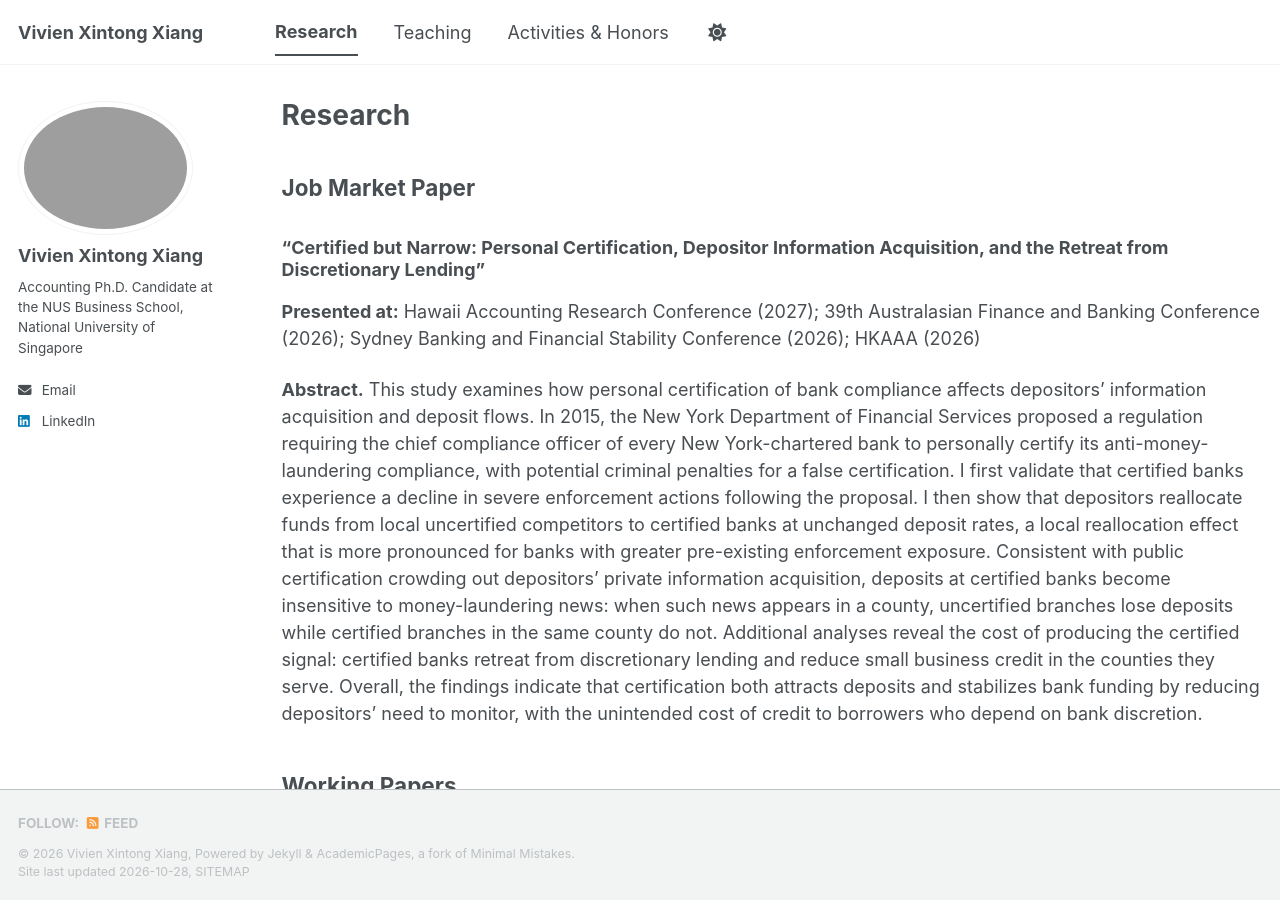
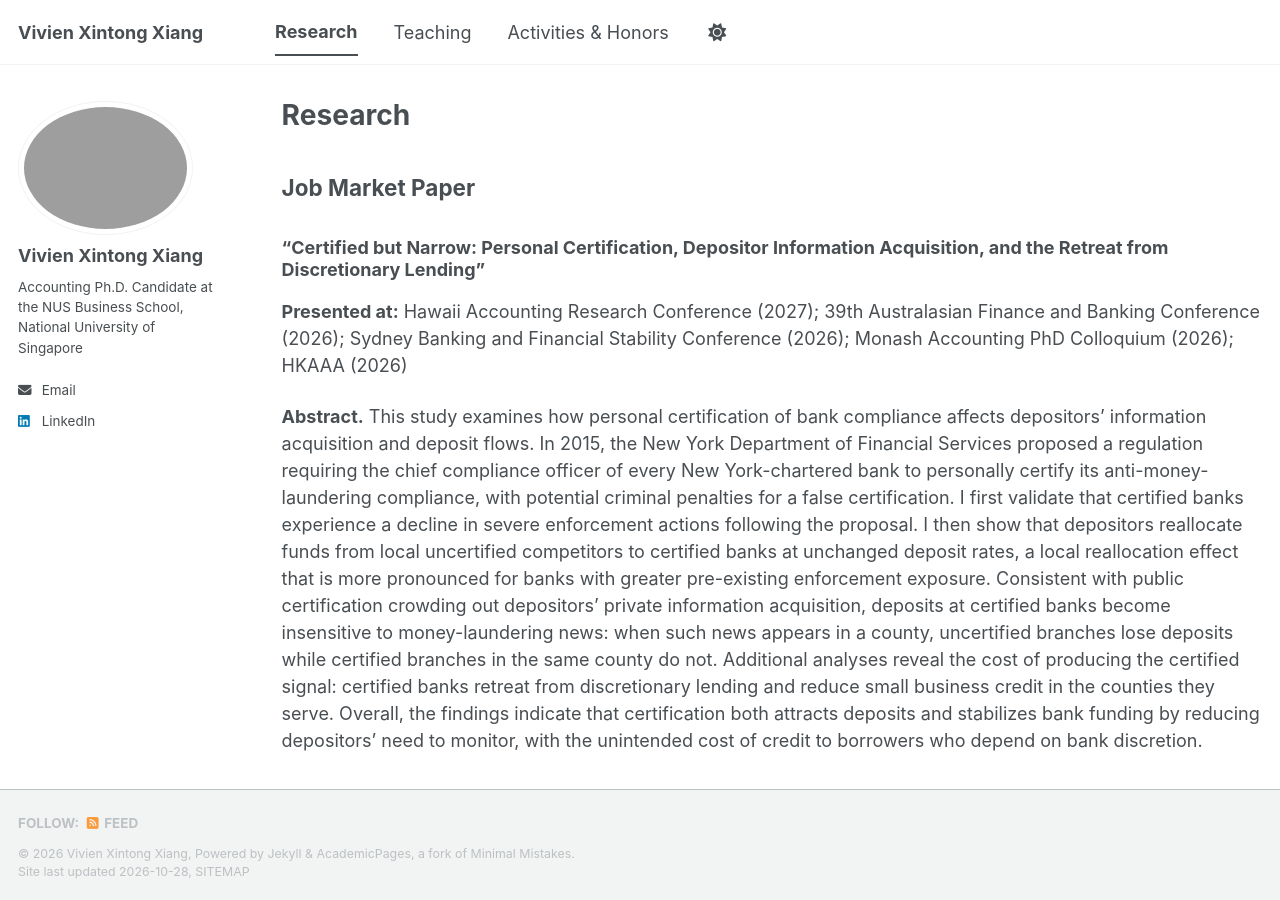
Before and after one commit to vivienxintongxiang/vivienxintongxiang.github.io, a Jekyll site: the page built from _pages/research.md, in a window 1280 px wide and 900 px high. Built offline with Jekyll 4.4.1, drawn with Linux system fonts in a browser that asks for light colours; a style sheet for code colours, icons or effects is not loaded.

Commit message:
Update research.md

```diff
--- a/_pages/research.md
+++ b/_pages/research.md
@@ -9,7 +9,7 @@ author_profile: true
 
 ### “Certified but Narrow: Personal Certification, Depositor Information Acquisition, and the Retreat from Discretionary Lending”
 
-**Presented at:** Hawaii Accounting Research Conference (2027); 39th Australasian Finance and Banking Conference (2026); Sydney Banking and Financial Stability Conference (2026); HKAAA (2026)
+**Presented at:** Hawaii Accounting Research Conference (2027); 39th Australasian Finance and Banking Conference (2026); Sydney Banking and Financial Stability Conference (2026); Monash Accounting PhD Colloquium (2026); HKAAA (2026)
 
 **Abstract.** This study examines how personal certification of bank compliance affects depositors' information acquisition and deposit flows. In 2015, the New York Department of Financial Services proposed a regulation requiring the chief compliance officer of every New York-chartered bank to personally certify its anti-money-laundering compliance, with potential criminal penalties for a false certification. I first validate that certified banks experience a decline in severe enforcement actions following the proposal. I then show that depositors reallocate funds from local uncertified competitors to certified banks at unchanged deposit rates, a local reallocation effect that is more pronounced for banks with greater pre-existing enforcement exposure. Consistent with public certification crowding out depositors' private information acquisition, deposits at certified banks become insensitive to money-laundering news: when such news appears in a county, uncertified branches lose deposits while certified branches in the same county do not. Additional analyses reveal the cost of producing the certified signal: certified banks retreat from discretionary lending and reduce small business credit in the counties they serve. Overall, the findings indicate that certification both attracts deposits and stabilizes bank funding by reducing depositors' need to monitor, with the unintended cost of credit to borrowers who depend on bank discretion.
 
```
